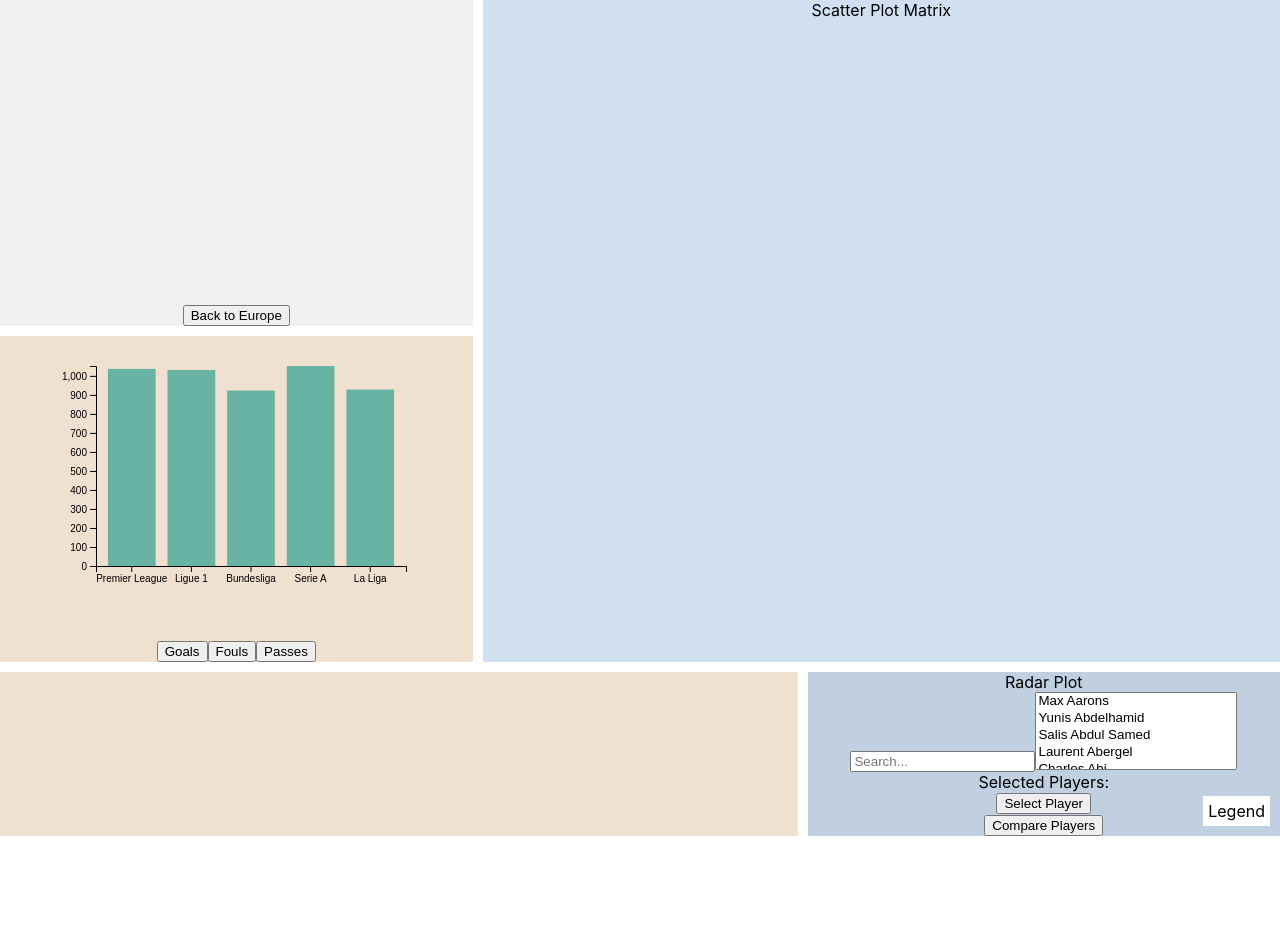
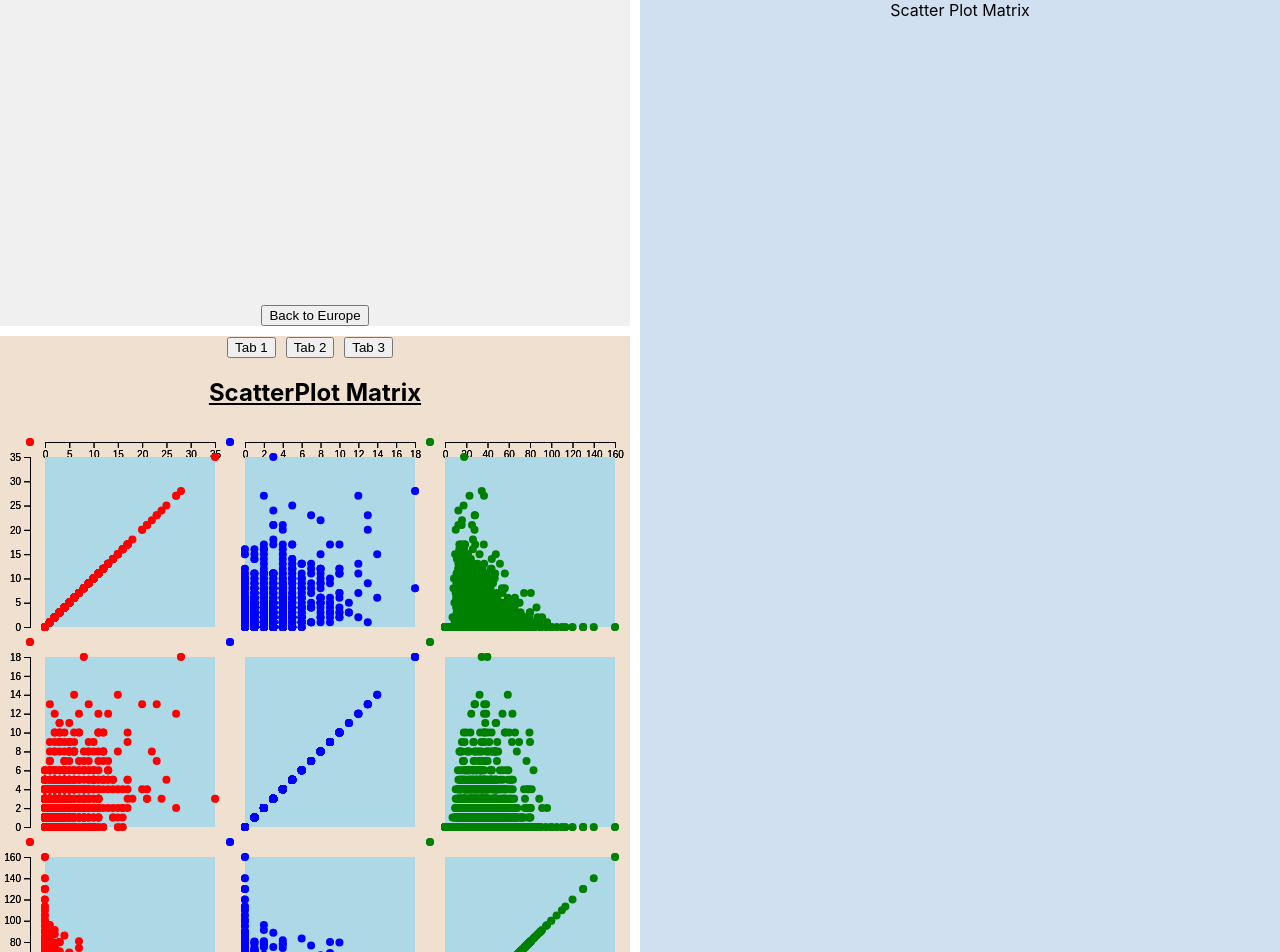
Before and after one commit to shrh18/CSE-564-Football-Analysis, a React (Create React App) app in the folder frontend/: page / in a window 1280 px wide. Shown: the top 952 px of the page. Before the commit the page ends 836 px from the top, so only its background shows below. Built offline with nearby package versions, Linux system fonts and the light colour scheme; no server answers.

Commit message:
Merge branch 'main' of https://github.com/arnavsaxena2012/CSE-564-Football-Analysis Barchart

```diff
--- a/frontend/src/components/Dashboard.js
+++ b/frontend/src/components/Dashboard.js
@@ -2,9 +2,8 @@ import React from 'react';
 import './Dashboard.css'; // Make sure to import the CSS file
 import EuropeMap from './EuropeMap';
 import * as d3 from 'd3'; // Import the d3 library
-import playerData from "./player_data.csv";
 import RadarPlot from './radarplot';
-import Barplot from './Barplot.js'
+import ScatterPlotMatrix from './ScatterplotMatrix';
 
 const Dashboard = () => {
     return (
@@ -13,7 +12,13 @@ const Dashboard = () => {
             {/* <div className="empty"></div> */}
             <div className="scatterPlot">Scatter Plot Matrix</div>
             <div className="graph">
-                <Barplot />
+                <div className="tabs">
+                    <button>Tab 1</button>
+                    <button>Tab 2</button>
+                    <button>Tab 3</button>
+                </div>
+                <ScatterPlotMatrix />
+                <div className="graphContent">Graph Area</div>
             </div>
             <div className="parallelCoordinatesPlot">
                 {/* Radar Plot
--- /dev/null
+++ b/frontend/src/components/ScatterplotMatrix.js
@@ -0,0 +1,115 @@
+import React, { useEffect, useRef } from 'react';
+import * as d3 from 'd3';
+import './scatterplot.css';
+import playerData from "./player_data.csv";
+import Papa from 'papaparse';
+
+const ScatterPlotMatrix = () => {
+
+    const scatterRef = useRef(null);
+    const width = 1000;
+    const size = 200; // Size of each mini plot
+    const padding = 30; // Padding between plots
+    const colormap = ["red", "blue", "green", "yellow"];
+
+    useEffect(() => {
+        // Load and parse the CSV data
+        Papa.parse(playerData, {
+            download: true,
+            header: true,
+            complete: function(results) {
+                const data = results.data;
+                drawScatterPlotMatrix(data);
+            }
+        });
+    }, [playerData]);
+
+    const drawScatterPlotMatrix = (data) => {
+        // Extract the columns from data which are specified in the task
+        const columns = ["GoalsScored", "TotalAssists", "PasTotCmp"]; // Example columns
+        const domainByTrait = {};
+
+        columns.forEach(function(trait) {
+            domainByTrait[trait] = d3.extent(data, function(d) { return +d[trait]; });
+        });
+
+        const svg = d3.select(scatterRef.current)
+            .attr('width', size * columns.length + padding)
+            .attr('height', size * columns.length + padding)
+            .append('g')
+            .attr('transform', 'translate(' + padding + ',' + padding / 2 + ')');
+
+        const xScale = d3.scaleLinear()
+            .range([padding / 2, size - padding / 2]);
+
+        const yScale = d3.scaleLinear()
+            .range([size - padding / 2, padding / 2]);
+
+        const xAxis = d3.axisBottom(xScale).ticks(6);
+        const yAxis = d3.axisLeft(yScale).ticks(6);
+
+        svg.selectAll(".x.axis")
+            .data(columns)
+            .enter().append("g")
+            .attr("class", "x axis")
+            .attr("transform", (d, i) => `translate(${i * size},0)`)
+            .each(function(d) { xScale.domain(domainByTrait[d]); d3.select(this).call(xAxis); });
+
+        svg.selectAll(".y.axis")
+            .data(columns)
+            .enter().append("g")
+            .attr("class", "y axis")
+            .attr("transform", (d, i) => `translate(0,${i * size})`)
+            .each(function(d) { yScale.domain(domainByTrait[d]); d3.select(this).call(yAxis); });
+
+        const cell = svg.selectAll(".cell")
+            .data(cross(columns, columns))
+            .enter().append("g")
+            .attr("class", "cell")
+            .attr("transform", d => `translate(${columns.indexOf(d.x) * size},${columns.indexOf(d.y) * size})`)
+            .each(plot);
+
+        // Plot function for each cell
+        function plot(p) {
+            const cell = d3.select(this);
+
+            xScale.domain(domainByTrait[p.x]);
+            yScale.domain(domainByTrait[p.y]);
+
+            cell.append("rect")
+                .attr("class", "frame")
+                .attr("x", padding / 2)
+                .attr("y", padding / 2)
+                .attr("width", size - padding)
+                .attr("height", size - padding)
+                .style("fill", "lightblue");
+
+            cell.selectAll("circle")
+                .data(data)
+                .enter().append("circle")
+                .attr("cx", d => xScale(d[p.x]))
+                .attr("cy", d => yScale(d[p.y]))
+                .attr("r", 4)
+                .style("fill", d => colormap[columns.indexOf(p.x) % 4]);
+        }
+
+        function cross(a, b) {
+            const c = [];
+            for (let i = 0; i < a.length; i++) {
+                for (let j = 0; j < b.length; j++) {
+                    c.push({ x: a[i], y: b[j] });
+                }
+            }
+            return c;
+        }
+    };
+
+    return (
+        <div >
+            <h2><u>ScatterPlot Matrix</u></h2>
+            <svg ref={scatterRef}></svg>
+        </div>
+    );
+};
+
+export default ScatterPlotMatrix;
--- /dev/null
+++ b/frontend/src/components/scatterplot.css
@@ -0,0 +1,27 @@
+#xvar{
+    color: blue;
+}
+
+#yvar{
+    color: red;
+}
+
+.ScatterRow{
+    display: flex;
+    flex-direction: row;
+}
+
+.scatter{
+    width: 25%;
+    border-style: solid;
+}
+
+.legend{
+    border-style: solid;
+    width: 20%;
+    height: 40%;
+}
+
+/* .line {
+    pointer-events: none;
+  } */
```
Also changed, not shown: frontend/src/components/Dropdowns.js (added, +54 -0 lines), frontend/src/components/PlayerComparison.jsx (added, +83 -0 lines), package.json (+6 -1 lines), 2 other files (tests, documents, lock files or other folders).
